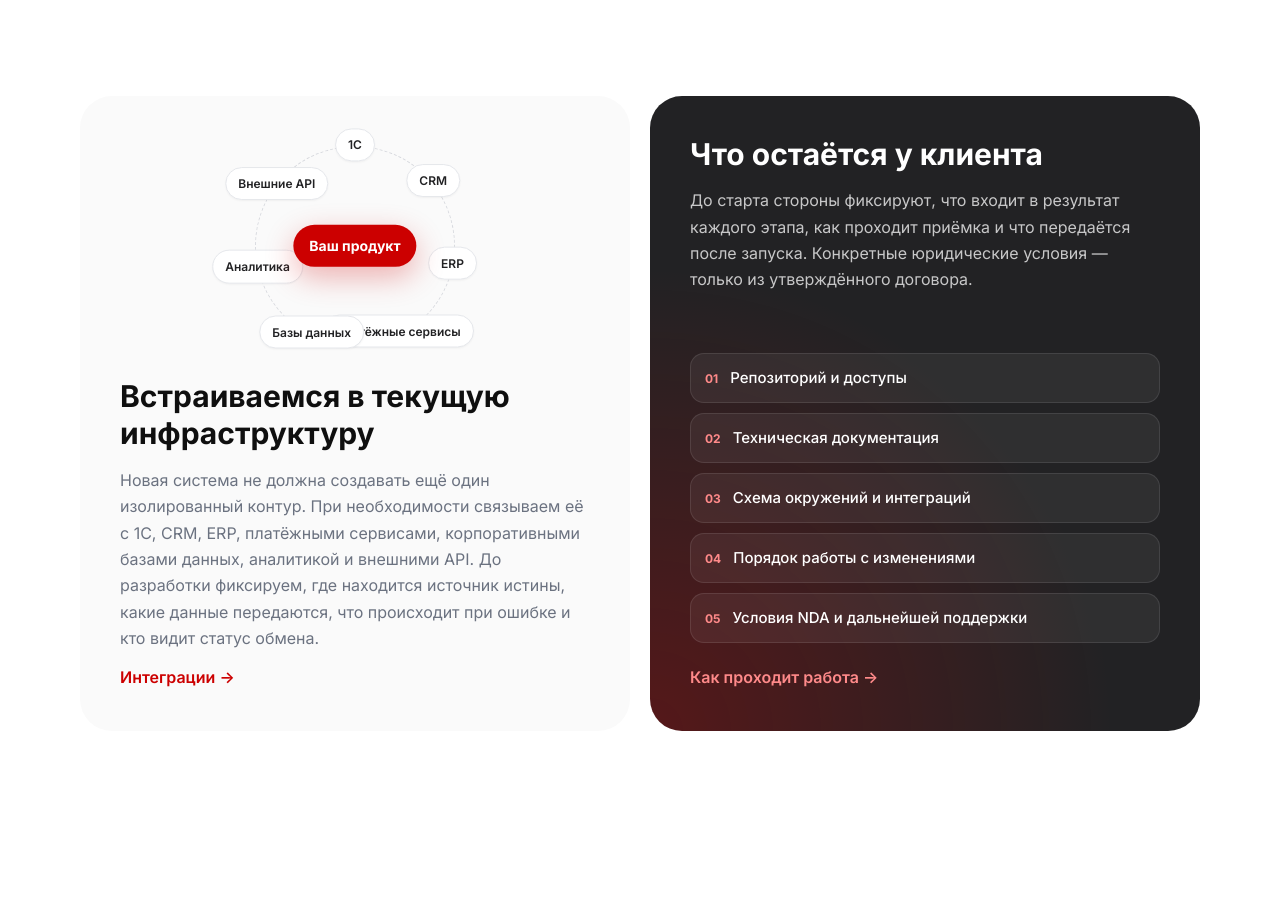
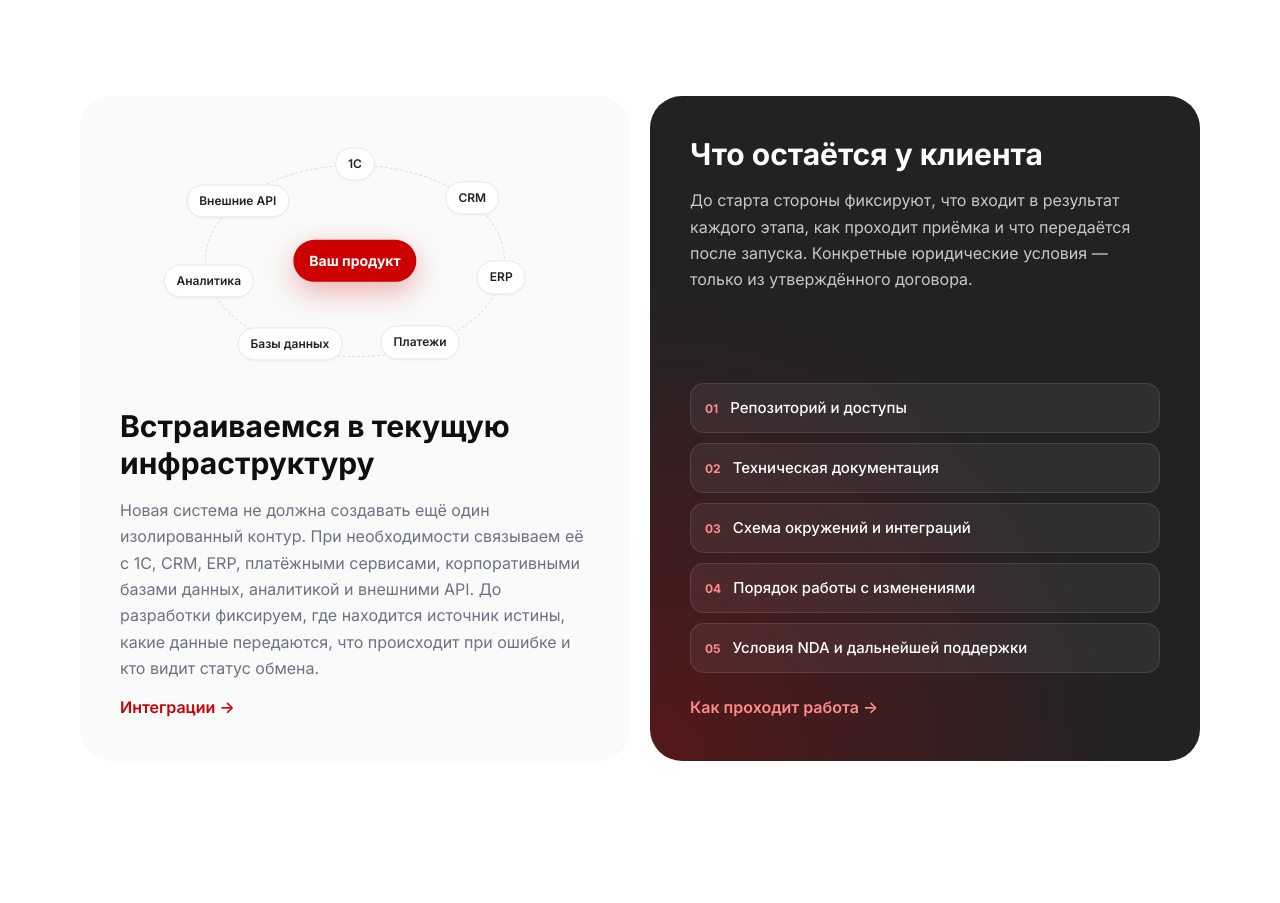
Before and after one commit to glory-digital-team/GloryLanding, a Next.js app: page / in a window 1280 px wide. Shown: the part 6120-7023 px from the top of the page. Built offline with nearby package versions, Linux system fonts and the light colour scheme; no server answers.

Commit message:
Вёрстка: орбита интеграций без наложения подписей; заголовок раздела найма не дёргается при смене фразы

```diff
--- a/src/widgets/assurance/ui/Assurance.module.scss
+++ b/src/widgets/assurance/ui/Assurance.module.scss
@@ -87,8 +87,13 @@
 
 // «Орбита» систем вокруг продукта
 .orbit {
+  // Эллипс, а не круг: подписи разной длины («Базы данных», «Платежи»)
+  // на круговой орбите радиусом 100px наезжали друг на друга.
+  --rx: clamp(#{rem(112px)}, 30vw, #{rem(150px)});
+  --ry: #{rem(96px)};
+
   position: relative;
-  height: rem(220px);
+  height: rem(250px);
   margin-bottom: rem(8px);
 
   &::before {
@@ -96,8 +101,8 @@
     position: absolute;
     top: 50%;
     left: 50%;
-    width: rem(200px);
-    height: rem(200px);
+    width: calc(var(--rx) * 2);
+    height: calc(var(--ry) * 2);
     border: 1px dashed $color-border-strong;
     border-radius: 50%;
     translate: -50% -50%;
@@ -124,8 +129,8 @@
   --angle: calc(360deg / var(--n) * var(--i) - 90deg);
 
   position: absolute;
-  top: 50%;
-  left: 50%;
+  top: calc(50% + sin(var(--angle)) * var(--ry));
+  left: calc(50% + cos(var(--angle)) * var(--rx));
   padding: rem(6px) rem(12px);
   font-size: rem(12px);
   font-weight: $fw-semibold;
@@ -135,7 +140,7 @@
   border: 1px solid $color-border;
   border-radius: $radius-pill;
   box-shadow: $shadow-sm;
-  transform: translate(-50%, -50%) rotate(var(--angle)) translateX(rem(100px)) rotate(calc(-1 * var(--angle)));
+  translate: -50% -50%;
   animation: float 6s ease-in-out infinite;
   animation-delay: calc(var(--i) * -0.8s);
 }
--- a/src/widgets/assurance/ui/Assurance.tsx
+++ b/src/widgets/assurance/ui/Assurance.tsx
@@ -1,7 +1,7 @@
 import Link from "next/link";
 import styles from "./Assurance.module.scss";
 
-const SYSTEMS = ["1С", "CRM", "ERP", "Платёжные сервисы", "Базы данных", "Аналитика", "Внешние API"];
+const SYSTEMS = ["1С", "CRM", "ERP", "Платежи", "Базы данных", "Аналитика", "Внешние API"];
 const HANDOVER = [
   "Репозиторий и доступы",
   "Техническая документация",
```
Also changed, not shown: src/widgets/careers-hero/ui/CareersHero.module.scss (+10 -2 lines), src/widgets/careers-hero/ui/CareersHero.tsx (+12 -0 lines).
